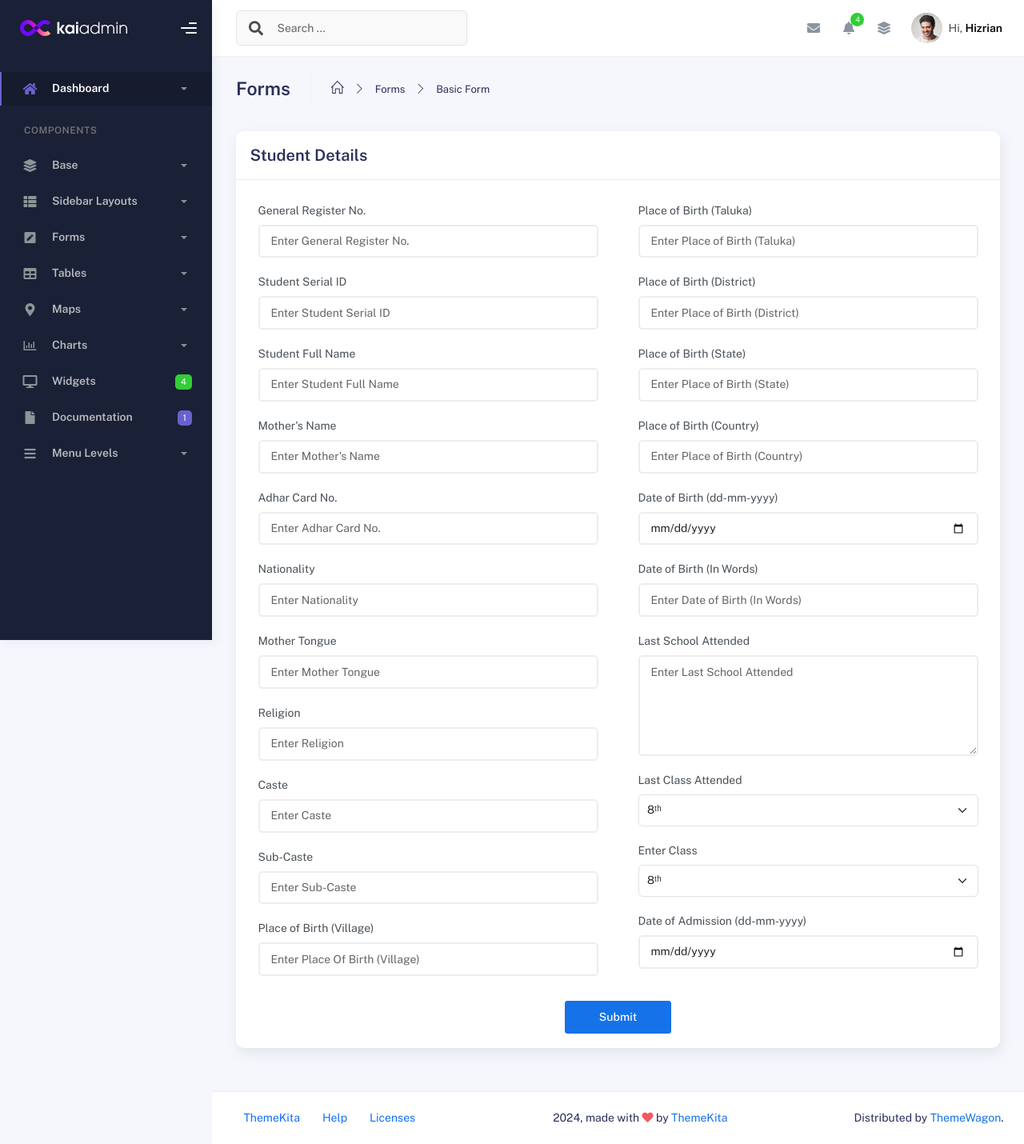
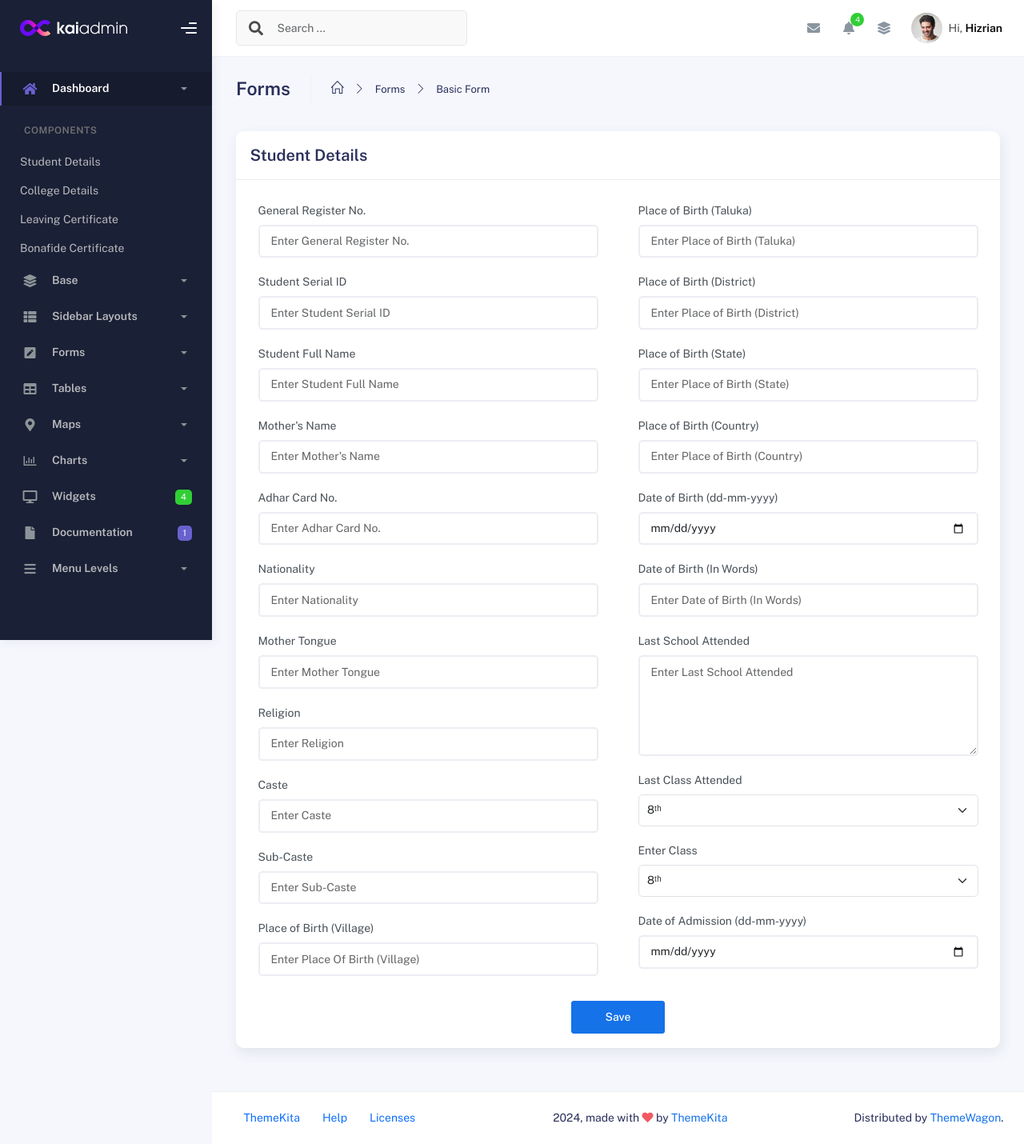
Before and after one commit to softgrowthinfotech01/t_c_software, a PHP site: page /student_details.php in a window 1280 px wide. Shown: the whole page at 80% size. Run offline with PHP 8.4, Linux system fonts and the light colour scheme.

Commit message:
changes done

```diff
--- a/college_details.php
+++ b/college_details.php
@@ -314,7 +314,7 @@
 
                          <div class="row mt-4">
                             <div class="col text-center">
-                              <button type="submit" class="btn btn-primary px-5">Submit</button>
+                              <button type="submit" class="btn btn-primary px-5">Save</button>
                             </div>
                          </div>
                     </form>
--- a/sidebar.php
+++ b/sidebar.php
@@ -54,6 +54,42 @@
                 </span>
                 <h4 class="text-section">Components</h4>
               </li>
+
+
+
+
+
+
+
+                <li class="nav-item">
+                 <a href="student_details.php">
+                        <span class="sub-item ">Student Details</span>
+                      </a>
+
+              </li>
+              <li class="nav-item">
+                 <a href="college_details.php">
+                        <span class="sub-item">College Details</span>
+                      </a>
+
+              </li>
+              <li class="nav-item">
+                 <a href="leaving_certificate.php">
+                        <span class="sub-item">Leaving Certificate</span>
+                      </a>
+
+              </li>
+              <li class="nav-item">
+                 <a href="bonafide_certificate.php">
+                        <span class="sub-item">Bonafide Certificate</span>
+                      </a>
+
+              </li>
+
+
+
+
+
               <li class="nav-item">
                 <a data-bs-toggle="collapse" href="#base">
                   <i class="fas fa-layer-group"></i>
@@ -275,6 +311,7 @@
                   </ul>
                 </div>
               </li>
+
             </ul>
           </div>
         </div>
--- a/student_details.php
+++ b/student_details.php
@@ -337,6 +337,12 @@
 
                         </div>
                       </div>
+
+                      <div class="row mt-4">
+                            <div class="col text-center">
+                              <button type="submit" class="btn btn-primary px-5">Save</button>
+                            </div>
+                         </div>
 <!--
                       <div class="mb-4 ms-3">
                           <label
@@ -621,11 +627,7 @@
                             </div>
                           </div> -->
 
-                         <div class="row mt-4">
-                            <div class="col text-center">
-                              <button type="submit" class="btn btn-primary px-5">Submit</button>
-                            </div>
-                         </div>
+
                     </form>
 
                   </div>
```
